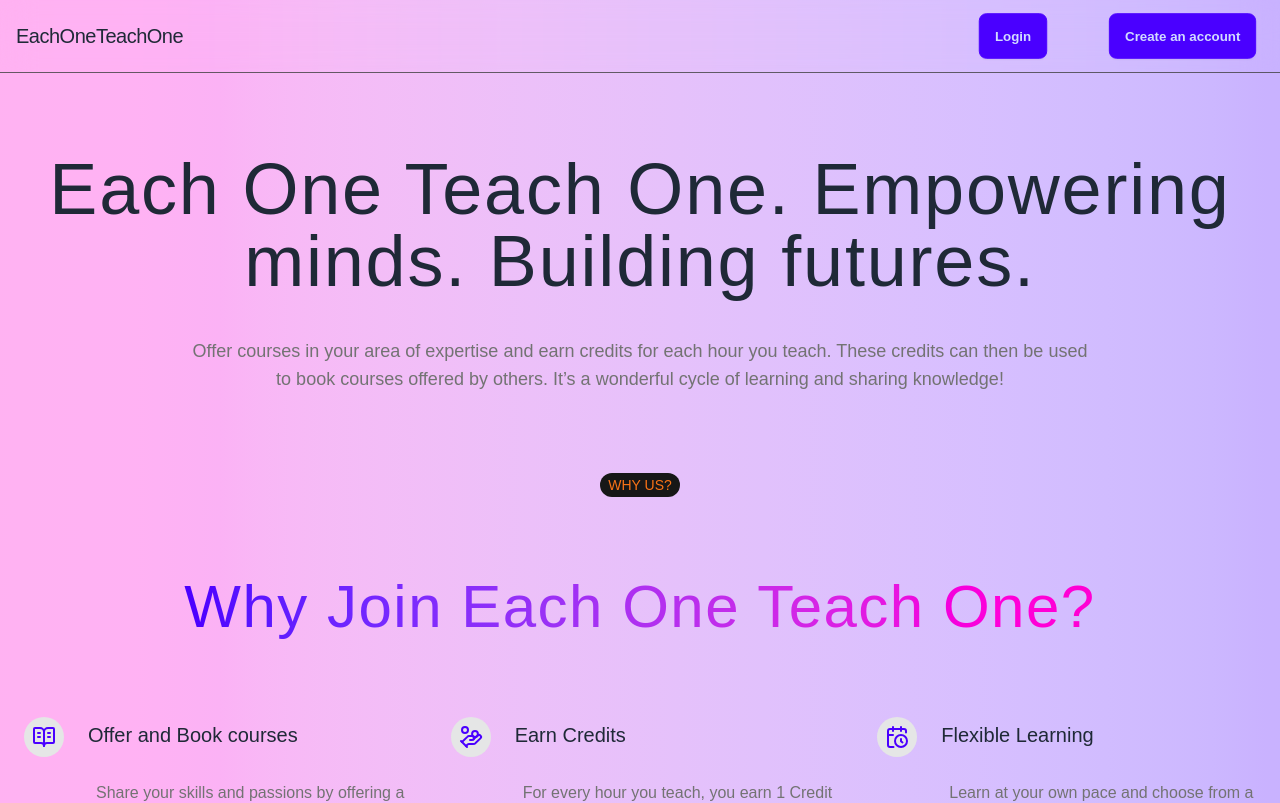
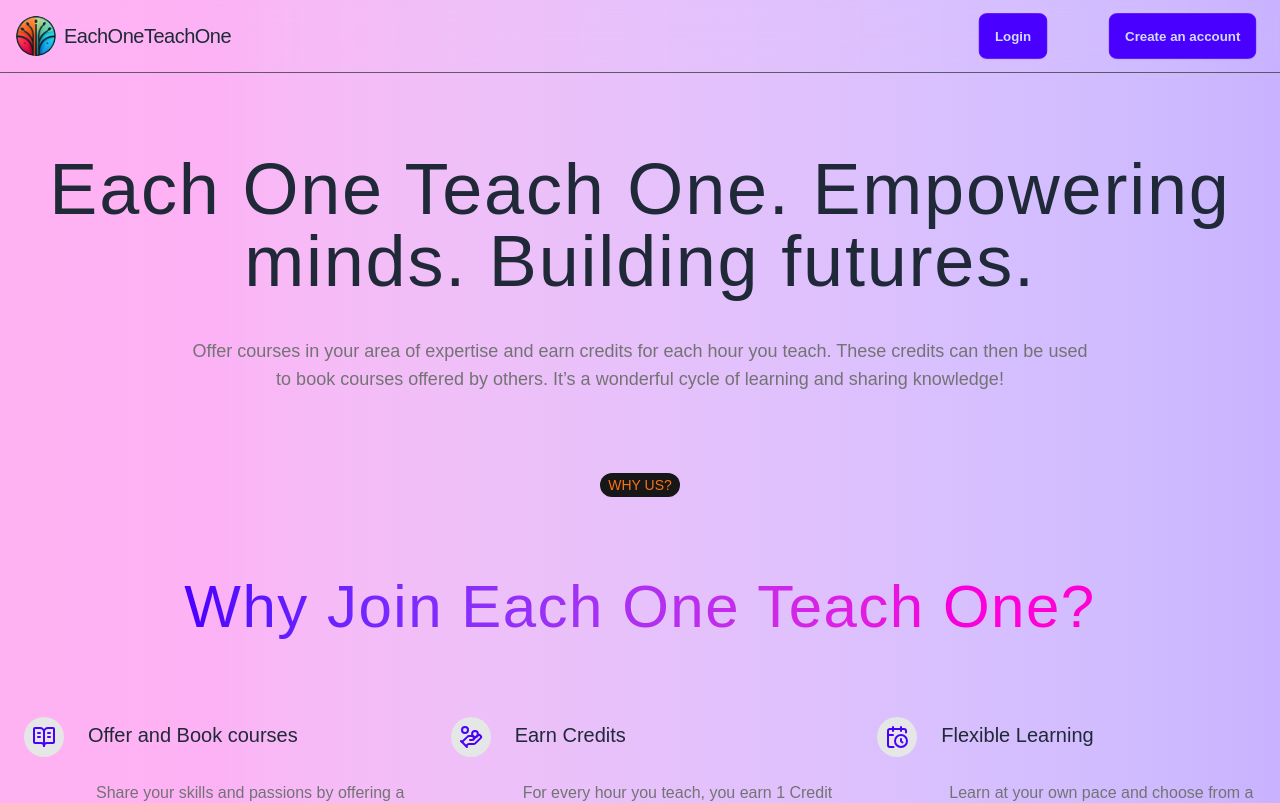
Before and after one commit to kamilbeehus/eachOneTeachOne, a React (Vite) app in the folder client/: page / in a window 1280 px wide. Shown: the top 803 px of the page. Built offline with nearby package versions, Linux system fonts and the light colour scheme.

Commit message:
Added the logo to the landing page navbar

```diff
--- a/client/src/components/LandingNavbar.jsx
+++ b/client/src/components/LandingNavbar.jsx
@@ -2,6 +2,7 @@ import { Link } from "react-router-dom";
 import AvatarLogo from "../assets/Avatar.png";
 import { useState } from "react";
 import { Menu, X } from "lucide-react";
+import LogoEoToSvg from "../assets/LogoEoTo.svg";
 
 export default function LandingNavbar() {
   const [mobileDrawerOpen, setMobileDrawerOpen] = useState(false);
@@ -15,7 +16,7 @@ export default function LandingNavbar() {
       <div className="container px-4 mx-auto relative lg:text-sm">
         <div className="flex justify-between items-center">
           <div className="flex items-center flex-shrink-0">
-            {/* <img className="h-10 w-10 mr-2" src={AvatarLogo} alt="Logo" /> */}
+             <img className="h-10 w-10 mr-2" src={LogoEoToSvg} alt="Logo" />
             <span className="text-xl tracking-tight">EachOneTeachOne</span>
           </div>
           <div className="hidden lg:flex justify-center space-x-12 items-center">
```
